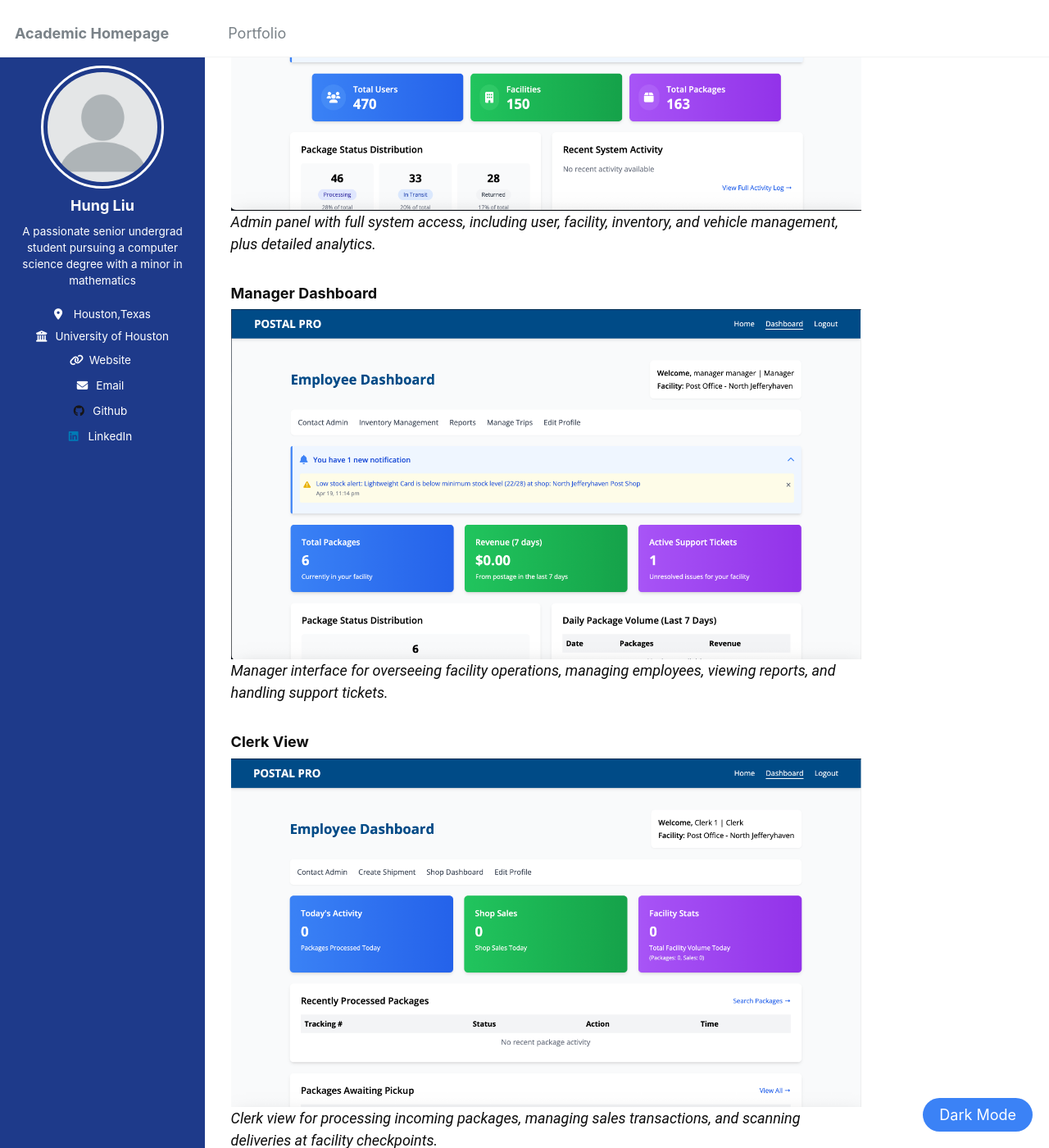
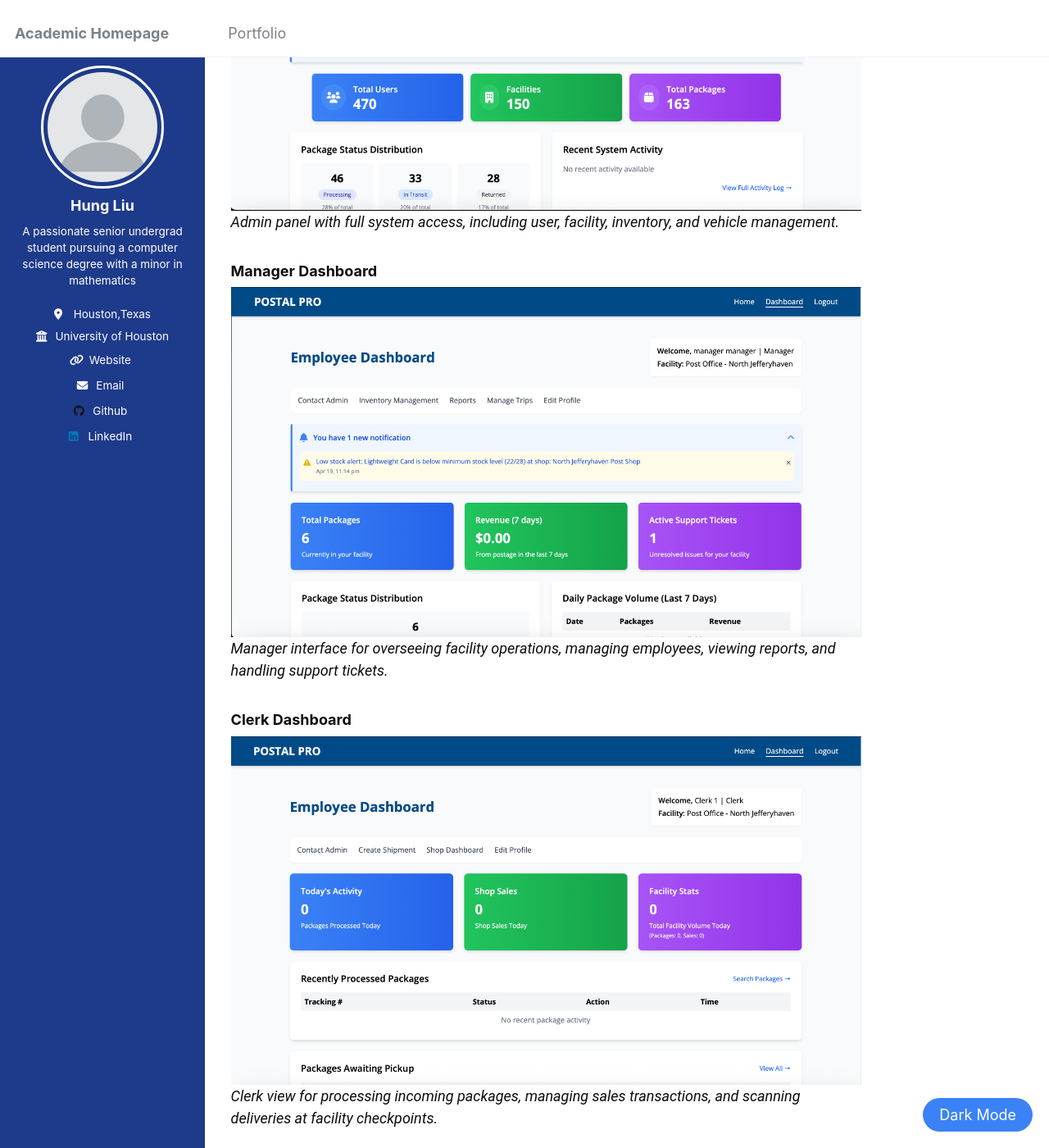
Before and after one commit to sunnySKL/sunnySKL.github.io, a Jekyll site: the page built from _portfolio/portfolio-2.md, in a window 1280 px wide and 1400 px high, scrolled down 1963 px. Shown: the whole window at 82% size. Built offline with Jekyll 4.4.1, drawn with Linux system fonts in a browser that asks for light colours; some of the changed text lies outside the part shown.

Commit message:
Update portfolio-2.md

```diff
--- a/_portfolio/portfolio-2.md
+++ b/_portfolio/portfolio-2.md
@@ -16,27 +16,27 @@ The goal of the system is to digitally manage last-mile deliveries, package stat
 ![Home Page](/3380pics/home.png)
 *Landing page providing user login access and an overview of system features like shipment, inventory, and support.*
 
-### Customer View
+### Customer Dashboard
 ![Customer Dashboard](/3380pics/customer.png)
 *Portal for customers to send packages, track deliveries, manage profiles, purchase shop items, and submit support tickets.*
 
 ### Admin Dashboard
 ![Admin Dashboard](/3380pics/admin.png)
-*Admin panel with full system access, including user, facility, inventory, and vehicle management, plus detailed analytics.*
+*Admin panel with full system access, including user, facility, inventory, and vehicle management.*
 
 ### Manager Dashboard
 ![Manager Dashboard](/3380pics/manager.png)
 *Manager interface for overseeing facility operations, managing employees, viewing reports, and handling support tickets.*
 
-### Clerk View
+### Clerk Dashboard
 ![Clerk Dashboard](/3380pics/clerk.png)
 *Clerk view for processing incoming packages, managing sales transactions, and scanning deliveries at facility checkpoints.*
 
-### Customer Support View
+### Customer Support Dashboard
 ![Customer Support Dashboard](/3380pics/customer_sup.png)
 *Support dashboard for responding to submitted tickets, resolving user issues, and managing communication workflows.*
 
-### Driver View
+### Driver Dashboard
 ![Driver Dashboard](/3380pics/driver.png)
 *Driver interface to manage assigned trips, update package statuses in real-time, and track delivery progress.*
 
```
